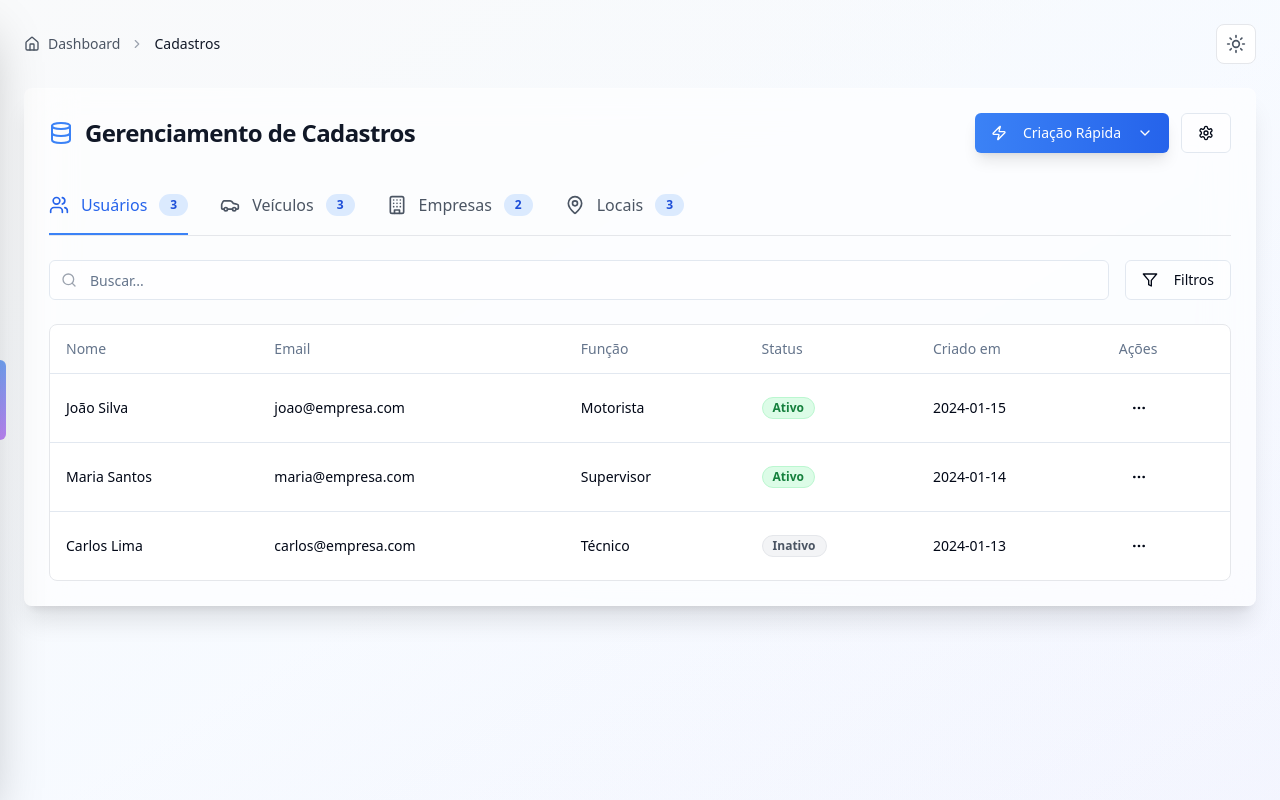
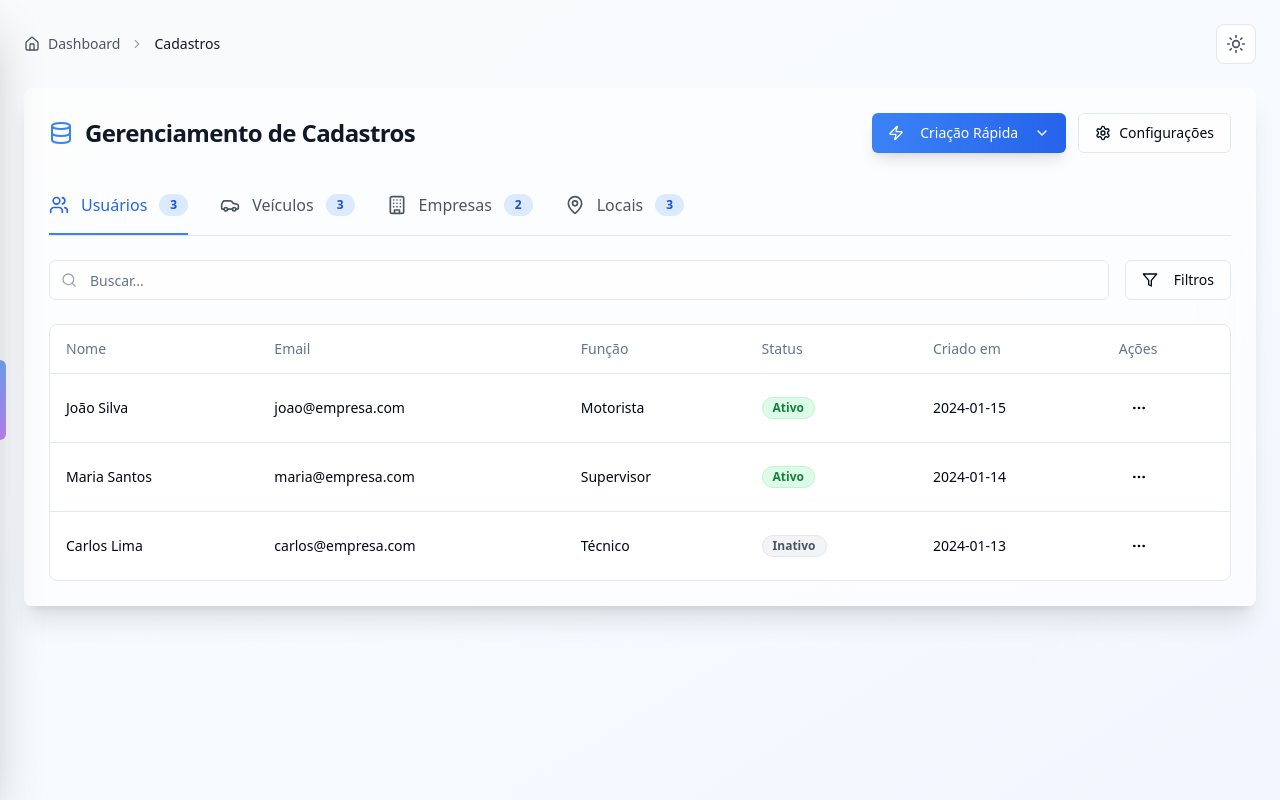
Before and after one commit to Field-devs/wiselog-v3, a Next.js app: page /cadastros in a window 1280 px wide. Built offline with nearby package versions, Linux system fonts and the light colour scheme.

Commit message:
Importing Bolt Project

```diff
--- a/app/cadastros/page.tsx
+++ b/app/cadastros/page.tsx
@@ -341,6 +341,7 @@ export default function CadastrosPage() {
 
               <Button variant="outline" className="bg-white/50 dark:bg-gray-800/50">
                 <Settings className="h-4 w-4" />
+                Configurações
               </Button>
             </div>
           </div>
```
